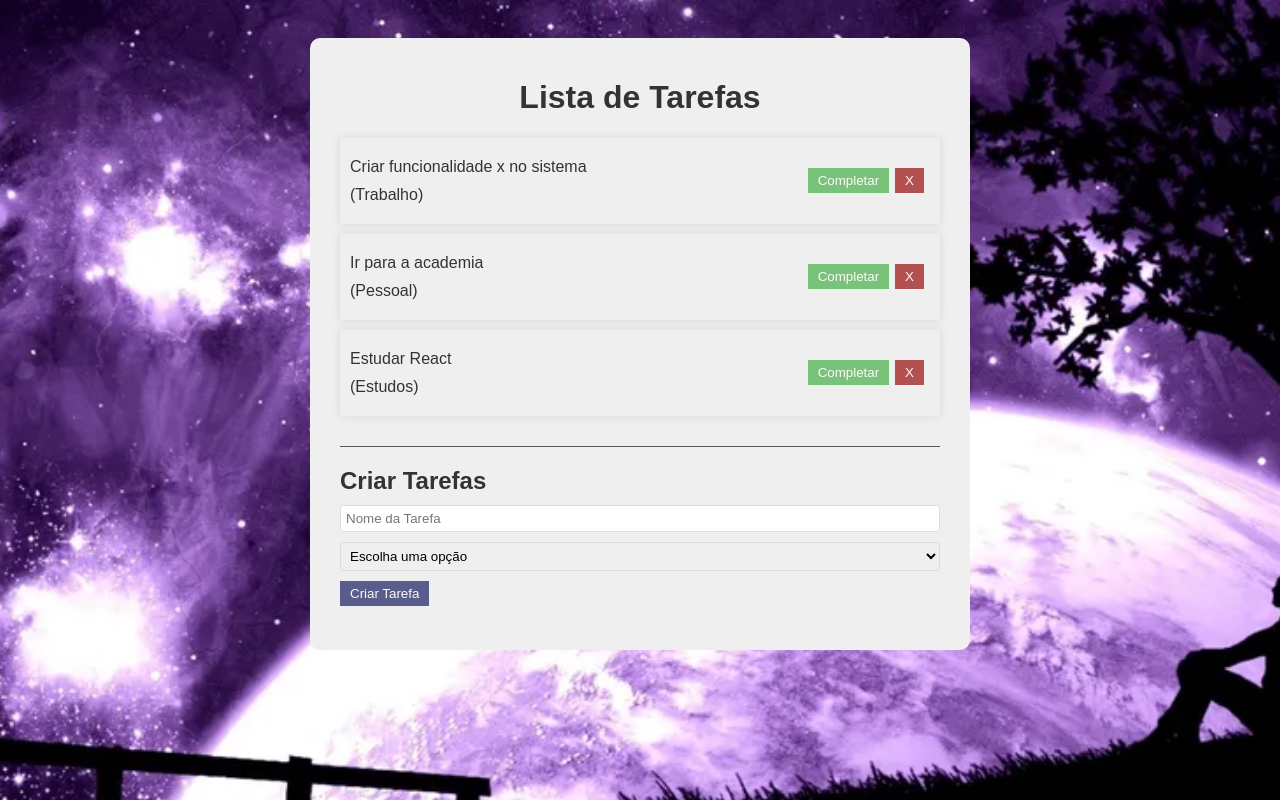
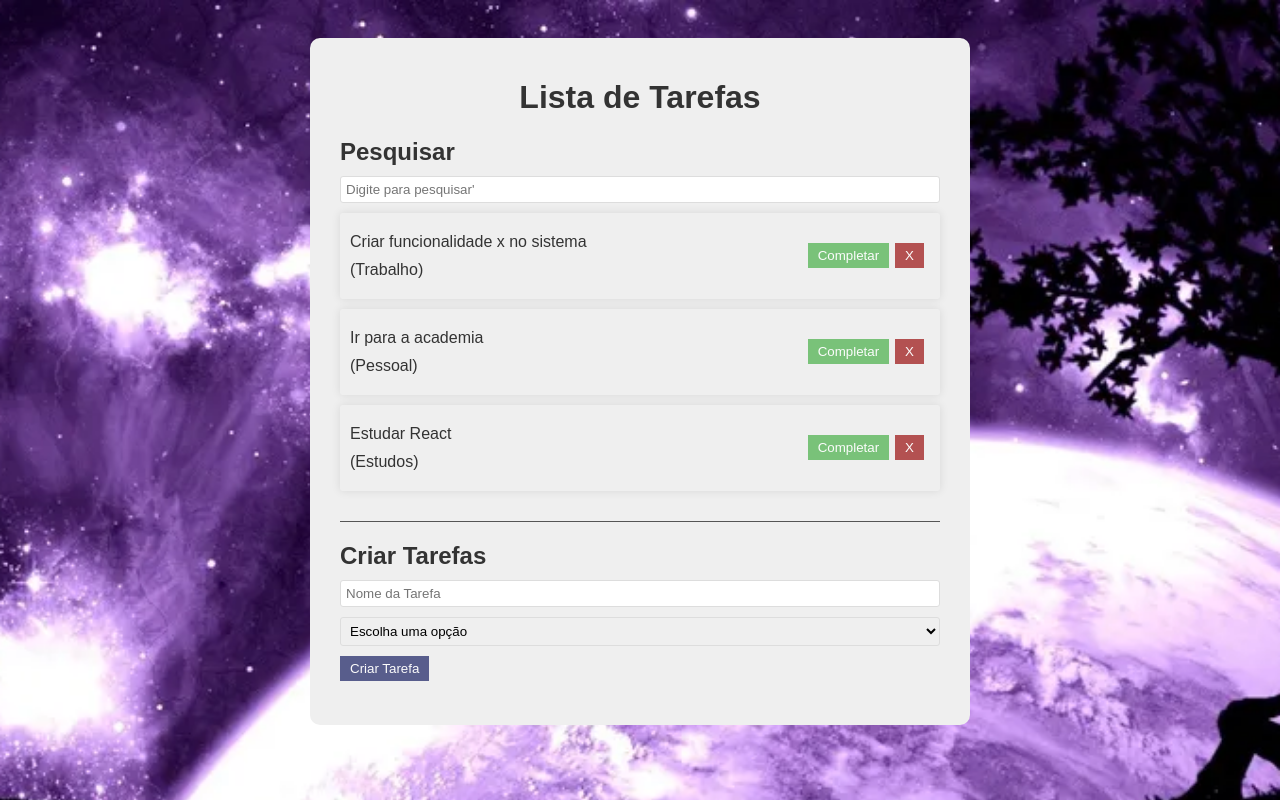
Before and after one commit to LucasAndersonnnn/To-do-List-c-React, a React (Vite) app: page / in a window 1280 px wide. Shown: the top 800 px of the page. Built offline with nearby package versions, Linux system fonts and the light colour scheme.

Commit message:
Add Search in real time

```diff
--- a/src/App.jsx
+++ b/src/App.jsx
@@ -1,10 +1,11 @@
 import { useState } from 'react';
 
 import Todo from "./components/Todo"
-
 import TodoForm from "./components/TodoForm"
+import Search from './components/Search';
 
 import "./App.css";
+
 
 
 function App() {
@@ -64,10 +65,15 @@
     setTodos(newTodos)
   }
 
+  const [search, setSearch] = useState ("");
+
   return <div className ="app">
     <h1>Lista de Tarefas</h1>
+    <Search search={search} setSearch={setSearch} />
     <div className="todo-list">
-      {todos.map((todo) => (
+      {todos.filter((todo) => todo.text.toLowerCase().includes(search.toLowerCase())
+      )
+      .map((todo) => (
         <Todo
         key={todo.id}
         todo={todo}
--- /dev/null
+++ b/src/components/Search.jsx
@@ -0,0 +1,17 @@
+import React from 'react'
+
+const Search = ({search, setSearch}) => {
+  return (
+    <div className="search">
+        <h2>Pesquisar</h2>
+        <input
+        type="text"
+        value={search}
+        onChange={(e) => setSearch(e.target.value)}
+        placeholder="Digite para pesquisar'"
+    />
+    </div>
+  );
+};
+
+export default Search;
--- a/src/components/TodoForm.jsx
+++ b/src/components/TodoForm.jsx
@@ -11,6 +11,9 @@
         setValue("")
         setCategory("")
     }
+
+
+
 
   return (
   <div className="todo-form">
```
